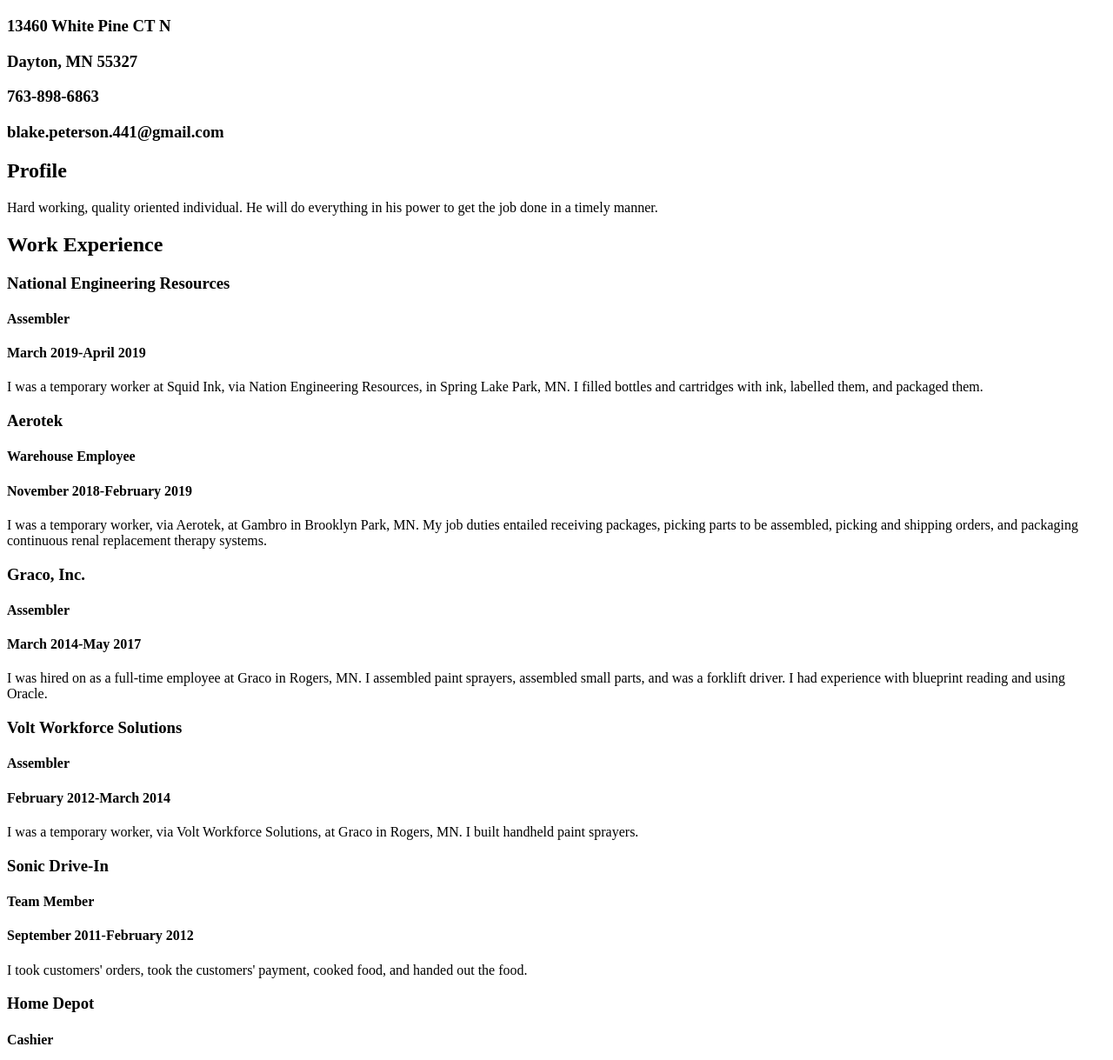
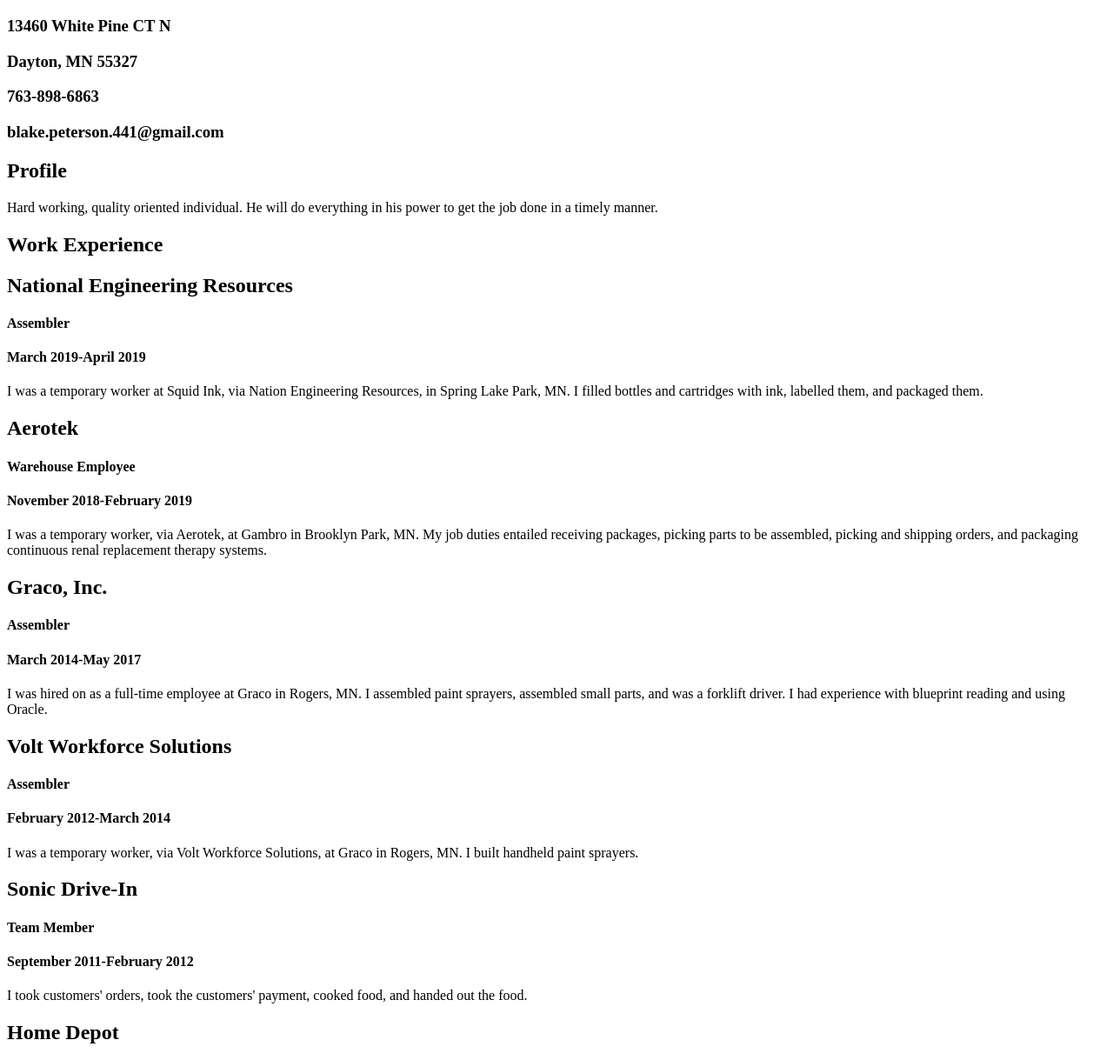
Before and after one commit to blakepeterson441/blakepeterson441.github.io, a plain HTML site: page index.html in a window 1280 px wide. Shown: the part 61-1280 px from the top of the page at 87% size. Drawn offline with Linux system fonts and the light colour scheme.

Commit message:
text size

```diff
--- a/index.html
+++ b/index.html
@@ -4,36 +4,35 @@
    <title> Blake Peterson's Resume </title>
   </head>
   <body>
-   <h1>Blake Peterson
+   <h1>Blake Peterson</h1>
      <h3>13460 White Pine CT N</h3>
      <h3>Dayton, MN 55327</h3>
      <h3>763-898-6863</h3>
      <h3>blake.peterson.441@gmail.com</h3>
-   </h1>
     <h2>Profile</h2>
       <p>Hard working, quality oriented individual. He will do everything in his power to get the job done in a timely manner.</p>
     <h2>Work Experience</h2>
-        <h3>National Engineering Resources</h3>
+        <h2>National Engineering Resources</h2>
         <h4>Assembler</h4>
         <h4>March 2019-April 2019</h4>
           <p>I was a temporary worker at Squid Ink, via Nation Engineering Resources, in Spring Lake Park, MN. I filled bottles and cartridges with ink, labelled them, and packaged them.</p>
-        <h3>Aerotek</h3>
+        <h2>Aerotek</h2>
         <h4>Warehouse Employee</h4>
         <h4>November 2018-February 2019</h4>
           <p>I was a temporary worker, via Aerotek, at Gambro in Brooklyn Park, MN. My job duties entailed receiving packages, picking parts to be assembled, picking and shipping orders, and packaging continuous renal replacement therapy systems.</p>
-        <h3>Graco, Inc.</h3>
+        <h2>Graco, Inc.</h2>
         <h4>Assembler</h4>
         <h4>March 2014-May 2017</h4>
           <p>I was hired on as a full-time employee at Graco in Rogers, MN. I assembled paint sprayers, assembled small parts, and was a forklift driver. I had experience with blueprint reading and using Oracle.</p>
-        <h3>Volt Workforce Solutions</h3>
+        <h2>Volt Workforce Solutions</h2>
         <h4>Assembler</h4>
         <h4>February 2012-March 2014</h4>
           <p>I was a temporary worker, via Volt Workforce Solutions, at Graco in Rogers, MN. I built handheld paint sprayers.</p>
-        <h3>Sonic Drive-In</h3>
+        <h2>Sonic Drive-In</h2>
         <h4>Team Member</h4>
         <h4>September 2011-February 2012</h4>
           <p>I took customers' orders, took the customers' payment, cooked food, and handed out the food.</p>
-        <h3>Home Depot</h3>
+        <h2>Home Depot</h2>
         <h4>Cashier</h4>
         <h4>December 2010-September 2011</h4>
           <p>I helped customers find the items they were looking for, and I rang up their items.
```
